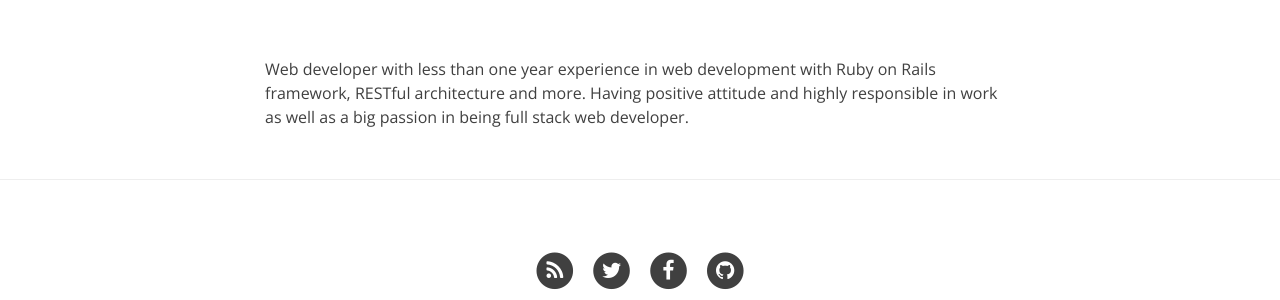
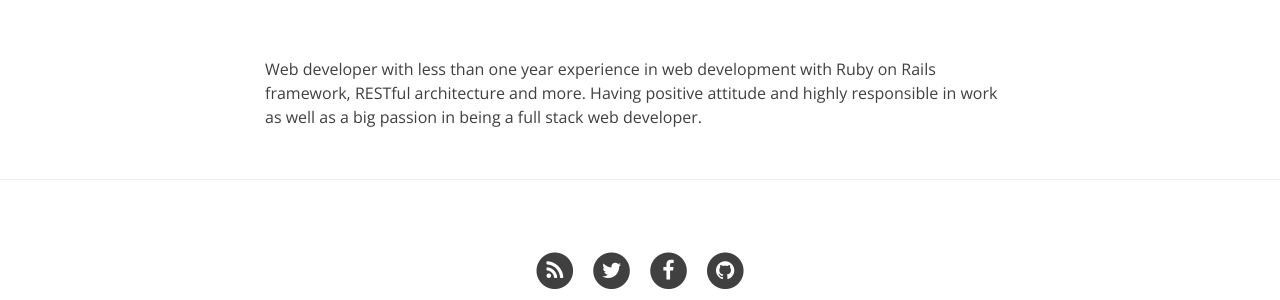
Before and after one commit to taminhtien/taminhtien.github.io, a Jekyll site: the page built from about.html, in a window 1280 px wide. Shown: the part 471-771 px from the top of the page. Built offline with Jekyll 4.4.1, drawn with Linux system fonts in a browser that asks for light colours; nearby versions of some CDN libraries.

```diff
--- a/about.html
+++ b/about.html
@@ -5,4 +5,4 @@ description: "This is what I do."
 header-img: "img/about-bg.jpg"
 ---
 
-<p>Web developer with less than one year experience in web development with Ruby on Rails framework, RESTful architecture and more. Having positive attitude and highly responsible in work as well as a big passion in being full stack web developer.</p>
+<p>Web developer with less than one year experience in web development with Ruby on Rails framework, RESTful architecture and more. Having positive attitude and highly responsible in work as well as a big passion in being a full stack web developer.</p>
```
